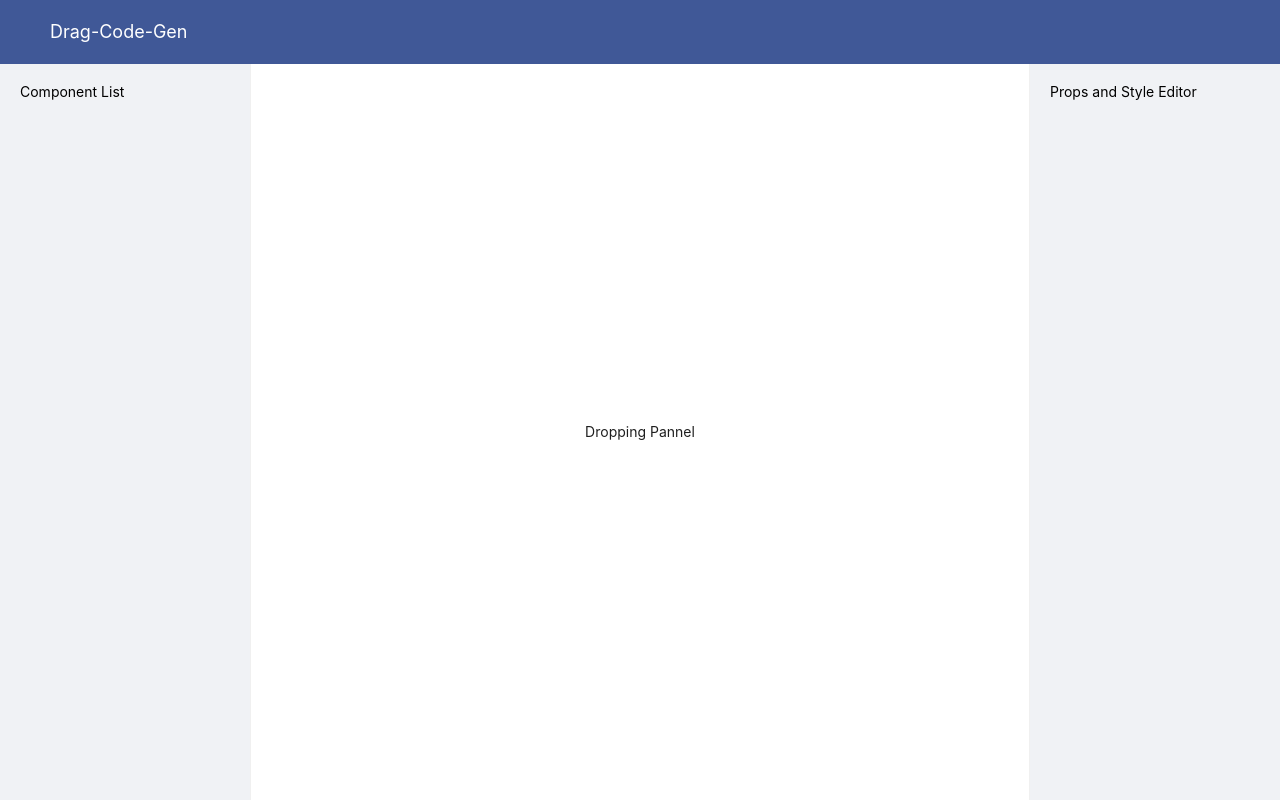
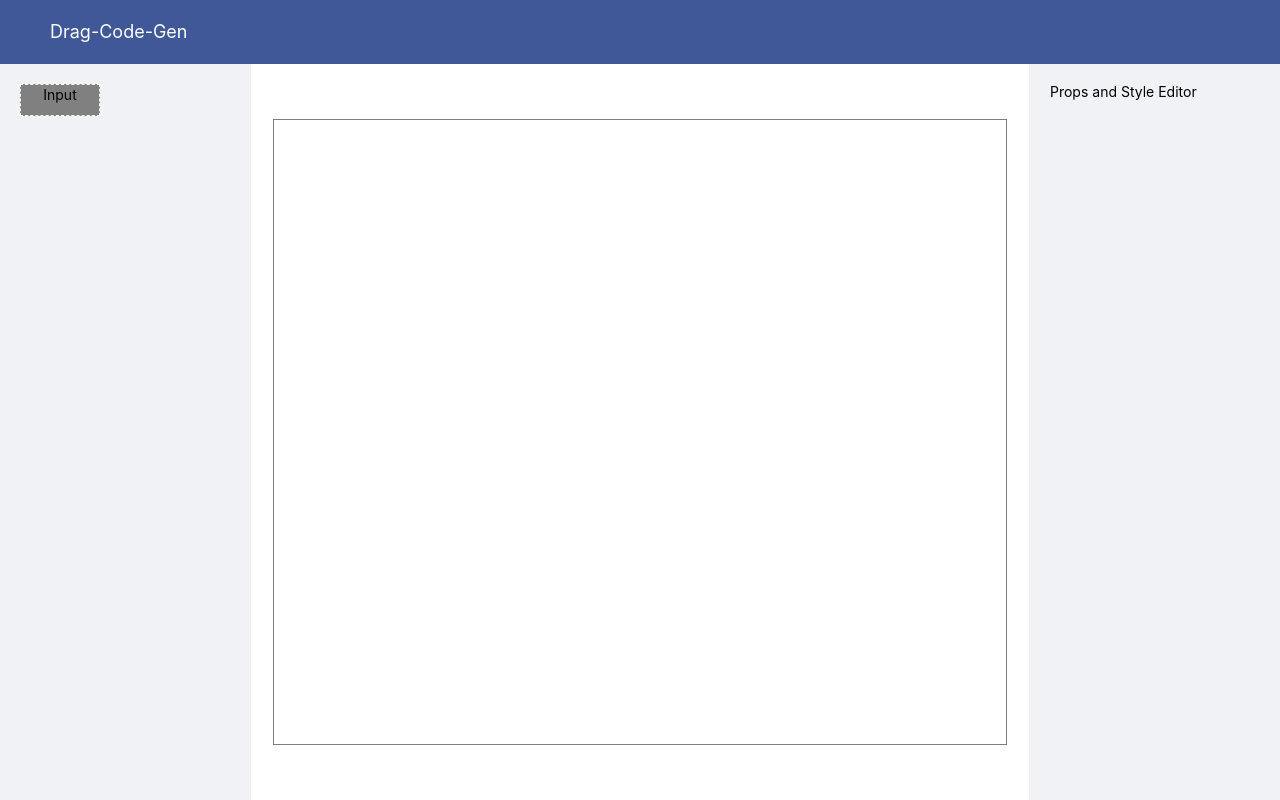
Before and after one commit to sjaiswalgit/drag-code-gen, a React (Create React App) app: page / in a window 1280 px wide. Built offline with nearby package versions, Linux system fonts and the light colour scheme.

Commit message:
Drag and Drop functionlity added

```diff
--- a/package.json
+++ b/package.json
@@ -12,6 +12,8 @@
     "@types/react-dom": "^18.3.0",
     "antd": "^5.21.2",
     "react": "^18.3.1",
+    "react-dnd": "^16.0.1",
+    "react-dnd-html5-backend": "^16.0.1",
     "react-dom": "^18.3.1",
     "react-scripts": "5.0.1",
     "typescript": "^4.9.5",
--- a/src/App.tsx
+++ b/src/App.tsx
@@ -2,25 +2,19 @@ import React from 'react';
 import { Layout } from 'antd';
 import 'antd/dist/reset.css';
 import './App.css';
-
+import { DndProvider } from 'react-dnd';
+import { HTML5Backend } from 'react-dnd-html5-backend';
+import Builder from './pages/Builder';
 const { Sider, Content,Header } = Layout;
 
 function App() {
   return (
+    <DndProvider backend={HTML5Backend}>
     <Layout style={{ height: '100vh' }}>
       <Header className="header">Drag-Code-Gen</Header>
-      <Layout>
-      <Sider width={250} className="sidebar">
-        Component List
-      </Sider>
-      <Content className="workspace">
-        Dropping Pannel
-      </Content>
-      <Sider width={250} className="sidebar">
-        Props and Style Editor
-      </Sider>
-      </Layout>
+      <Builder />
     </Layout>
+    </DndProvider>
   );
 }
 
--- /dev/null
+++ b/src/components/ComponentList.tsx
@@ -0,0 +1,32 @@
+import React from 'react';
+import { useDrag } from 'react-dnd';
+import { ComponentMap} from '../utlis/componentMap';
+
+
+const DraggableMenuItem:React.FC<any>=({ component })=>{
+  const [{ isDragging }, drag] = useDrag(() => ({
+    type: 'COMPONENT',
+    item: component,
+    collect: (monitor) => ({
+      isDragging: !!monitor.isDragging(),
+    }),
+  }));
+
+  return (
+    <div ref={drag} style={{ opacity: isDragging ? 0.5 : 1,backgroundColor:'grey',border:'1px dashed white', padding:'2px',width:'5rem',height:'2rem',textAlign:'center' }}>
+      {component.name}
+    </div>
+  );
+}
+
+function ComponentList() {
+  return (
+    <div style={{width:'100%',display:'flex',flexDirection:'row', flexWrap:'wrap',justifyItems:'center',gap:4}}>
+      {ComponentMap.map((component,index) => (
+        <DraggableMenuItem key={index} component={component} />
+      ))}
+    </div>
+  );
+}
+
+export default ComponentList;
--- /dev/null
+++ b/src/components/DropZone.tsx
@@ -0,0 +1,36 @@
+import React from 'react';
+import { useDrop } from 'react-dnd';
+import DroppedItems from './DroppedItems';
+interface DropZoneProps {
+  components: object[];
+  onDrop: (item: object) => void;
+}
+const DropZone: React.FC<DropZoneProps> = ({ components, onDrop }) => {
+  const [{isOver}, drop] = useDrop(() => ({
+    accept: 'COMPONENT',
+    drop: (item:object,monitor) => {
+      if (monitor.didDrop()) {
+            return;
+        }
+        onDrop(item)
+      // console.log("parent",item)
+    },
+    collect: (monitor) => ({
+      isOver: !!monitor.isOver(),
+    }),
+  }));
+
+  return (
+    <div ref={drop} style={{width:'100%', minHeight: '300px', height:'90%', border: '1px solid gray',overflow:'auto',margin:'2px' }}>
+
+      {components.map((component, index) => (
+        <DroppedItems
+          key={index}
+          component={component}
+        />
+      ))}
+    </div>
+  );
+}
+
+export default DropZone;
--- /dev/null
+++ b/src/components/DroppedItems.tsx
@@ -0,0 +1,11 @@
+import React from 'react';
+
+
+const  DroppedItems:React.FC<any>=({ component })=> {
+
+    return (
+        <component.component  />)
+
+}
+
+export default DroppedItems;
--- /dev/null
+++ b/src/pages/Builder.tsx
@@ -0,0 +1,40 @@
+import React, { useState } from 'react';
+import { Layout } from 'antd';
+import ComponentList from '../components/ComponentList';
+import DropZone from '../components/DropZone';
+const { Sider, Content,Header } = Layout;
+
+function Builder() {
+  const [components, setComponents] = useState<object[]>([]);
+
+  const handleDrop = (item: object) => {
+    setComponents((prevComponents) => [
+      ...prevComponents,
+      item
+    ]);
+  };
+
+
+
+
+
+
+  return (
+    <Layout>
+    <Sider width={250} className="sidebar">
+      <ComponentList />
+    </Sider>
+    <Content className="workspace">
+      <DropZone
+        components={components}
+        onDrop={ handleDrop}
+      />
+    </Content>
+    <Sider width={250} className="sidebar">
+      Props and Style Editor
+    </Sider>
+    </Layout>
+  );
+}
+
+export default Builder;
--- /dev/null
+++ b/src/utlis/componentMap.tsx
@@ -0,0 +1,20 @@
+import { Input, Button, Select, Row, Col, Image, Typography, Flex, Dropdown, Anchor } from 'antd';
+
+const { Title, Text } = Typography;
+
+export interface ComponentItemProps{
+  name: string;
+  component: React.ComponentType<any>;
+  defaultProps?: object;
+  defaultStyle?: React.CSSProperties;
+}
+
+export const ComponentMap:ComponentItemProps[] = [
+  {
+    name: 'Input',
+    component: Input,
+    defaultProps: { placeholder: 'Enter text' },
+    defaultStyle: {
+    }
+  }
+]
```
Also changed, not shown: 1 other file (tests, documents, lock files or other folders).
